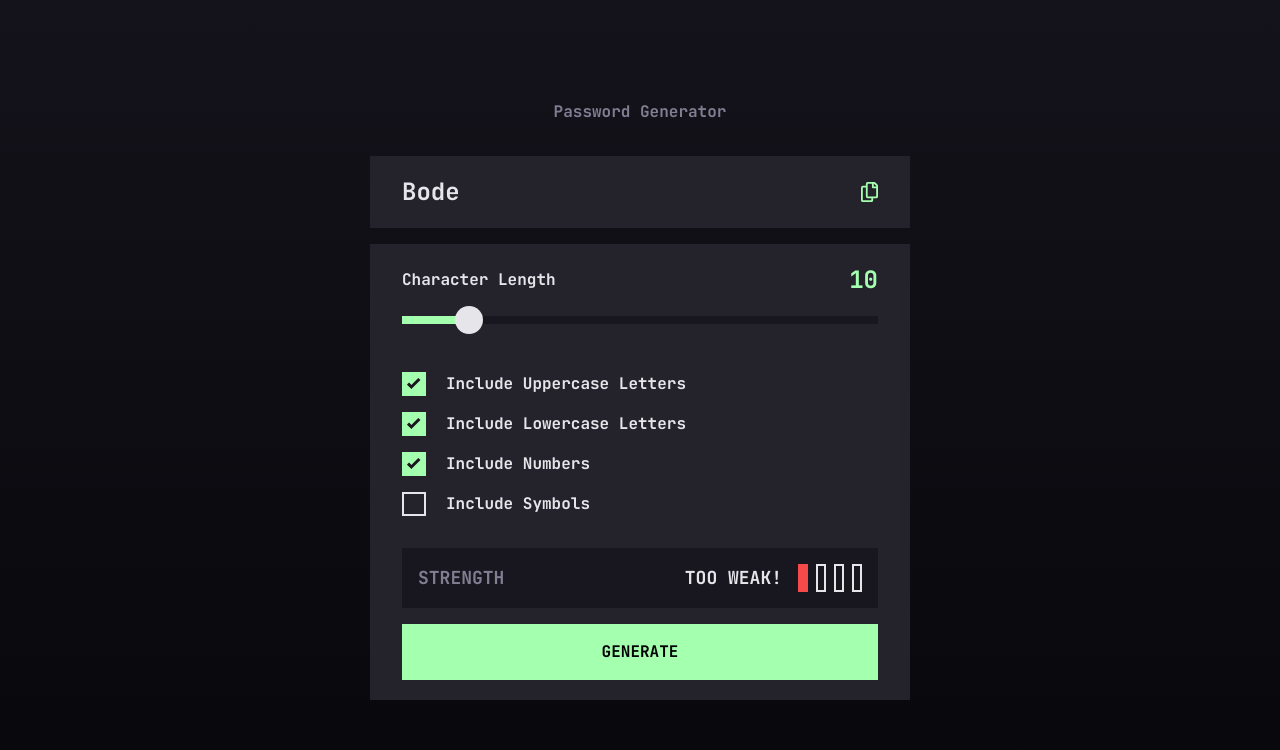
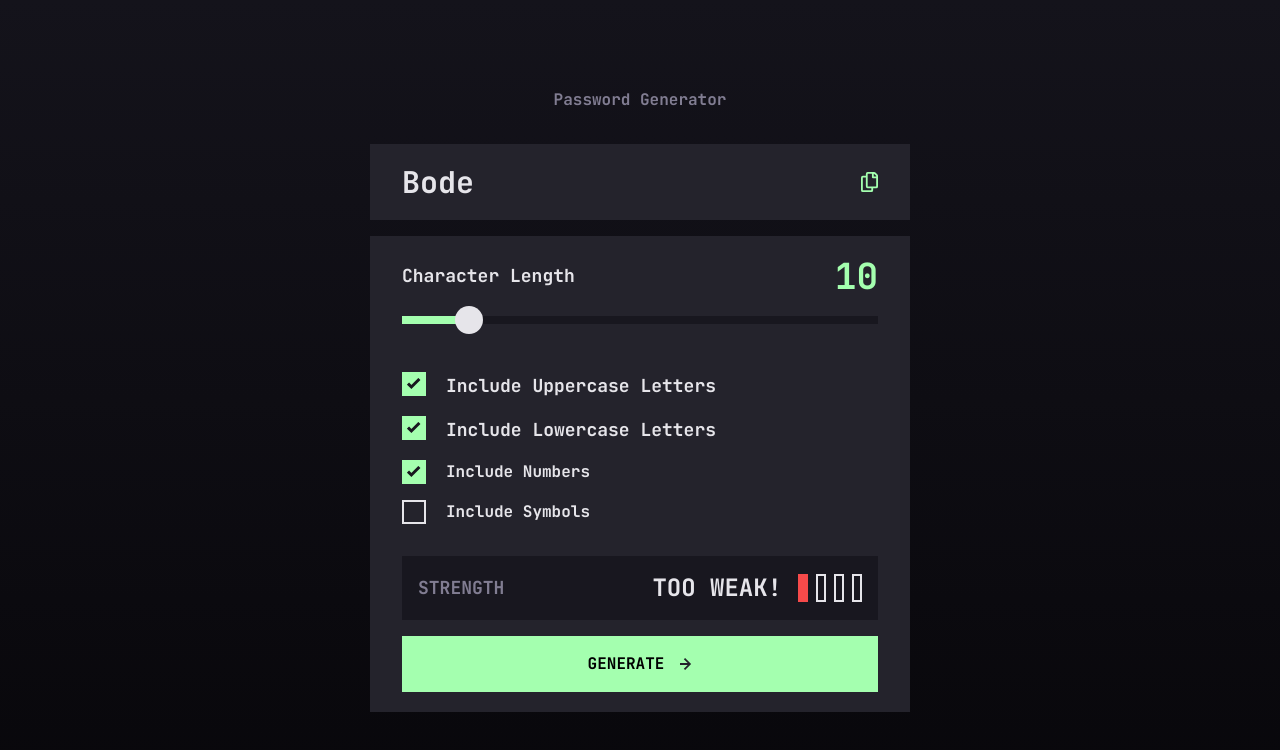
Before and after one commit to seeniOlabode/password-generator, a Vue app: page / in a window 1280 px wide. Shown: the top 750 px of the page. Built offline with nearby package versions, Linux system fonts and the light colour scheme.

Commit message:
finish app

```diff
--- a/src/components/GenerateButton.vue
+++ b/src/components/GenerateButton.vue
@@ -1,9 +1,11 @@
 <template>
   <button
     @click="$emit('generate')"
-    class="h-14 bg-generator-neon-green w-full mt-4"
+    class="h-14 bg-generator-neon-green w-full mt-4 text-base flex items-center justify-center hover:bg-transparent hover:border-solid hover:border-generator-neon-green hover:border-2 hover:text-generator-neon-green"
   >
     GENERATE
+    <img class="ml-4 default" src="@/assets/icon-arrow-right.svg" alt="" />
+    <img class="ml-4 hover hidden" src="@/assets/neon-arrow.svg" alt="" />
   </button>
 </template>
 
@@ -12,3 +14,17 @@ export default {
   name: "GenerateButton",
 };
 </script>
+
+<style scoped>
+img {
+  @apply w-3 h-3;
+}
+
+button:hover > .default {
+  display: none;
+}
+
+button:hover > .hover {
+  display: inline;
+}
+</style>
--- a/src/components/GeneratorConfigure.vue
+++ b/src/components/GeneratorConfigure.vue
@@ -1,8 +1,12 @@
 <template>
   <div class="bg-generator-dark-grey px-8 py-5">
     <div class="character-length flex justify-between items-center w-full">
-      <h4 class="text-generator-almost-white text-base">Character Length</h4>
-      <h2 class="text-generator-neon-green text-2xl">{{ passwordLength }}</h2>
+      <h4 class="text-generator-almost-white text-base sm:text-lg">
+        Character Length
+      </h4>
+      <h2 class="text-generator-neon-green text-2xl sm:text-4xl">
+        {{ passwordLength }}
+      </h2>
     </div>
 
     <slider v-model="passwordLength" />
@@ -10,13 +14,13 @@
     <div>
       <div class="flex mb-4">
         <checkbox v-model="include.uppercase" />
-        <h6 class="ml-5 text-generator-almost-white text-sm sm:text-base">
+        <h6 class="ml-5 text-generator-almost-white text-sm sm:text-lg">
           Include Uppercase Letters
         </h6>
       </div>
       <div class="flex mb-4">
         <checkbox v-model="include.lowercase" />
-        <h6 class="ml-5 text-generator-almost-white text-sm sm:text-base">
+        <h6 class="ml-5 text-generator-almost-white text-sm sm:text-lg">
           Include Lowercase Letters
         </h6>
       </div>
--- a/src/components/PasswordStrength.vue
+++ b/src/components/PasswordStrength.vue
@@ -1,7 +1,7 @@
 <template>
   <div class="flex items-center">
     <h5
-      class="sm:text-lg text-generator-almost-white mr-2 sm:mr-4 uppercase text-base"
+      class="text-generator-almost-white mr-2 sm:mr-4 uppercase text-base sm:text-2xl"
     >
       {{ message }}
     </h5>
--- a/src/components/SliderComponent.vue
+++ b/src/components/SliderComponent.vue
@@ -27,7 +27,7 @@ export default {
       let widthPercent = ((this.value - 7) / 18) * 100;
       console.log(this.value);
       console.log(widthPercent);
-      return `${widthPercent}%`;
+      return `calc(${widthPercent}% - 10px)`;
     },
     value: {
       get() {
@@ -75,10 +75,18 @@ export default {
   @apply rounded-full bg-generator-almost-white;
 }
 
+.slider::-webkit-slider-thumb:hover {
+  @apply bg-generator-very-dark-grey border-2 border-solid border-generator-neon-green;
+}
+
 .slider::-moz-range-thumb {
   width: 25px; /* Set a specific slider handle width */
   height: 25px; /* Slider handle height */
   @apply bg-generator-almost-white rounded-full border-0;
   cursor: pointer; /* Cursor on hover */
 }
+
+.slider::-moz-range-thumb:hover {
+  @apply bg-generator-very-dark-grey border-2 border-solid border-generator-neon-green;
+}
 </style>
--- a/src/components/TextField.vue
+++ b/src/components/TextField.vue
@@ -3,7 +3,7 @@
     class="flex items-center justify-between bg-generator-dark-grey px-8 py-5"
   >
     <input
-      class="generator-input text-2xl text-generator-almost-white grow w-1/3"
+      class="generator-input text-2xl text-generator-almost-white grow w-1/3 sm:text-3xl"
       :value="store.password"
       placeholder="P4$5W0rD!"
       disabled
```
